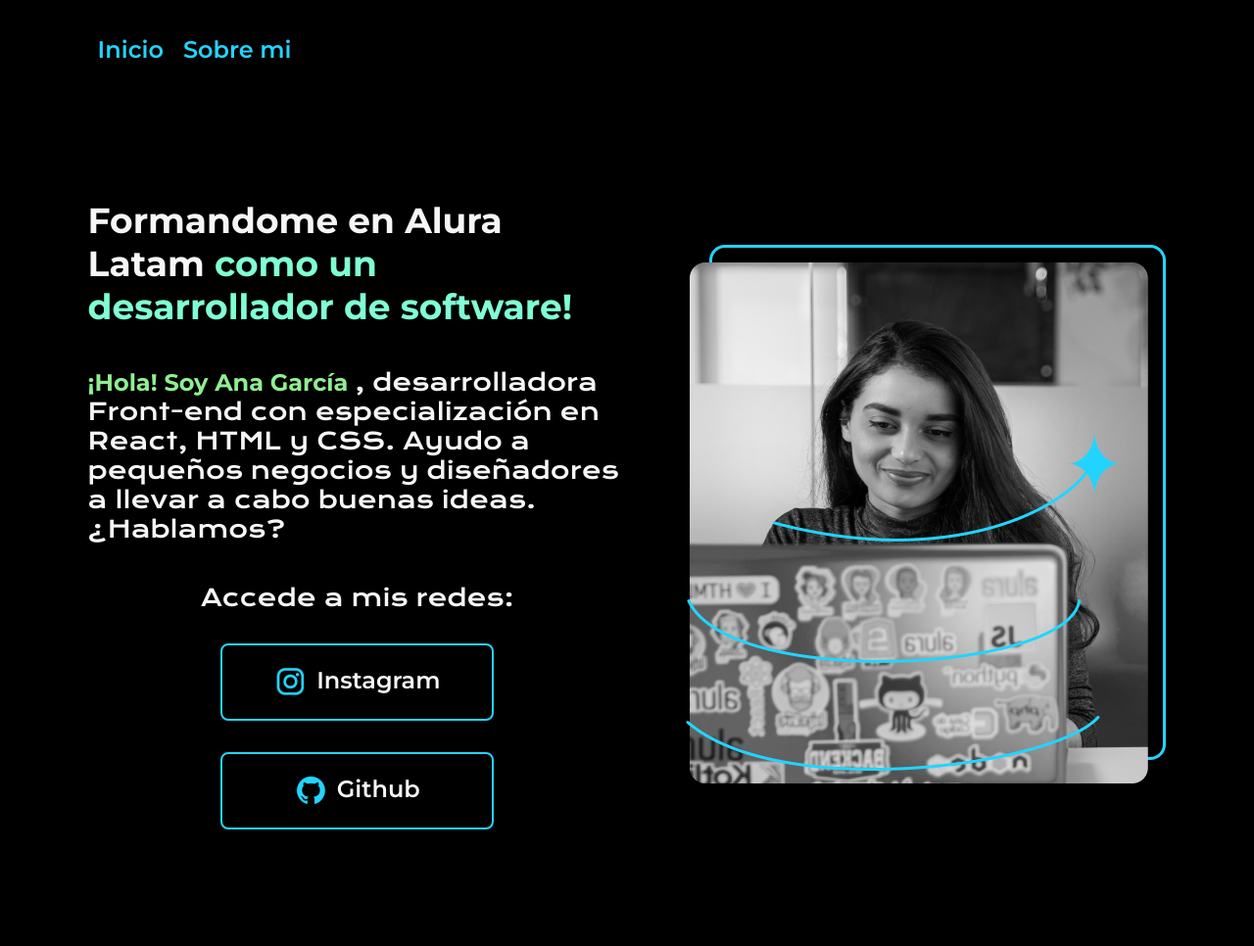
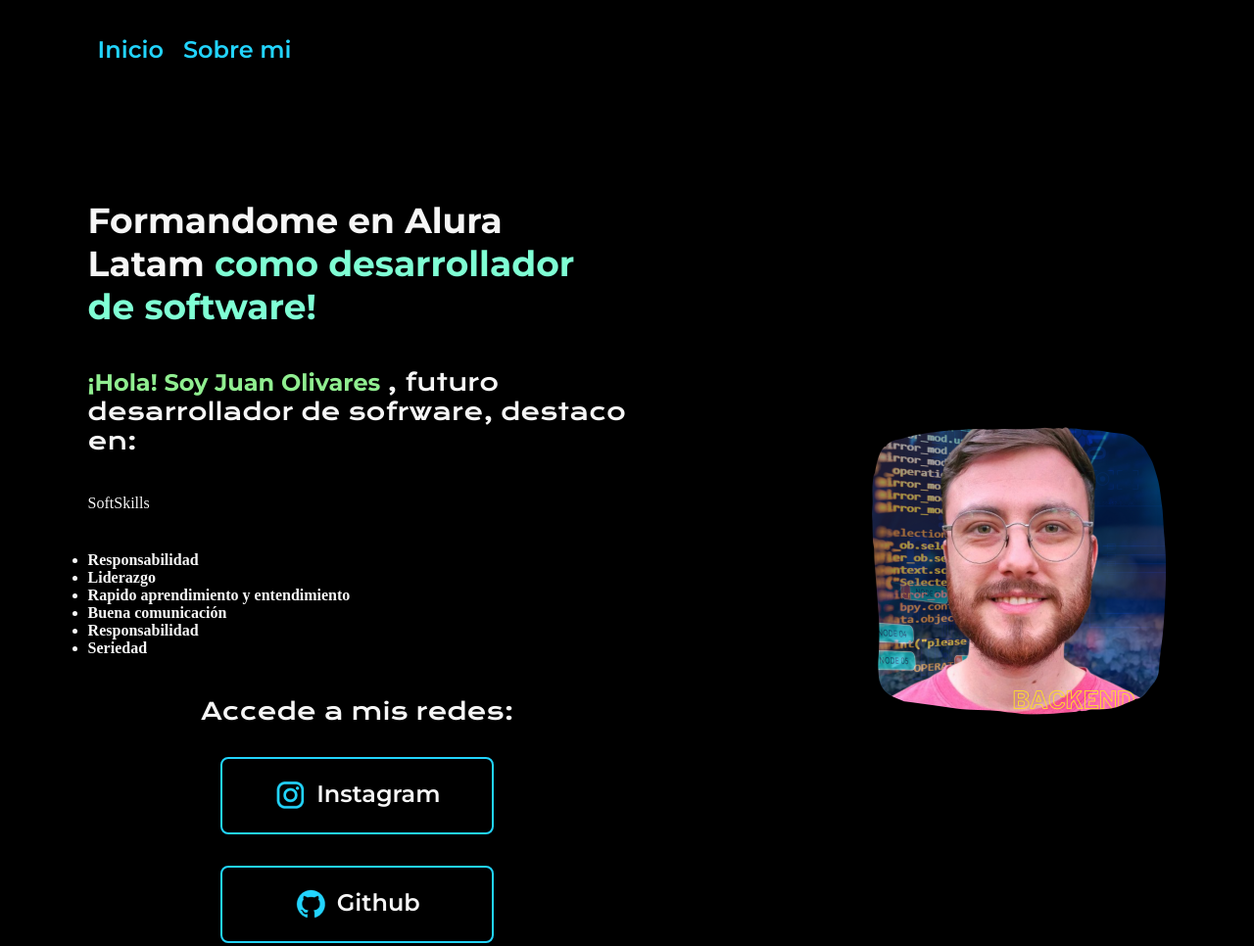
Before and after one commit to Jeo98/portafolio, a plain HTML site: page index.html in a window 1280 px wide. Shown: the top 966 px of the page at 98% size. Drawn offline with nearby package versions, Linux system fonts and the light colour scheme.

Commit message:
personalizacion portafolio

```diff
--- a/index.html
+++ b/index.html
@@ -17,12 +17,19 @@
     <main class="presentacion">
       <section class="presentacion__contenido">
 
-            <h1 class="presentacion__contenido__titulo">Formandome en Alura Latam <strong class="titulo-destacado">como un desarrollador de software! </strong> </h1>
+            <h1 class="presentacion__contenido__titulo">Formandome en Alura Latam <strong class="titulo-destacado">como desarrollador de software! </strong> </h1>
 
-            <p class="presentacion__contenido_texto"> <strong class="nombre-persona">¡Hola! Soy Ana García </strong>, desarrolladora Front-end
-              con especialización en React, HTML y CSS. Ayudo a pequeños negocios y diseñadores a
-                llevar a cabo buenas ideas. ¿Hablamos?
+            <p class="presentacion__contenido_texto"> <strong class="nombre-persona">¡Hola! Soy Juan Olivares </strong>, futuro desarrollador de sofrware, destaco en:
             </p> <!--para hacer comentarios-->
+            <p class="presentacion_softskills">SoftSkills</p>
+            <ul class="presentacion__lista_softskills">
+              <li><strong>Responsabilidad</strong></li>
+              <li><strong>Liderazgo</strong></li>
+              <li><strong>Rapido aprendimiento y entendimiento</strong></li>
+              <li><strong>Buena comunicación</strong></li>
+              <li><strong>Responsabilidad</strong></li>
+              <li><strong>Seriedad</strong></li>
+            </ul>
             <div class="presentacion__enlaces">
                 <h2 class="presentacion__enlaces_subtituloRedes">Accede a mis redes:</h2>
                 <a class="presentacion__enlaces_links"  href= "https://www.instagram.com/juanevaristoo"><img src="imagenes/instagram.png" alt="logo de instagram">  Instagram </a>
@@ -30,7 +37,7 @@
             </div>
           </section>
 
-      <img class="imagen-perfil" src="imagenes/Imagem.png">
+      <img class="imagen-perfil" src="imagenes/jeo2.png">
     </main>
 
     <footer class="footer">
```
Also changed, not shown: imagenes/jeo.png (added), imagenes/jeo2.png (added).
